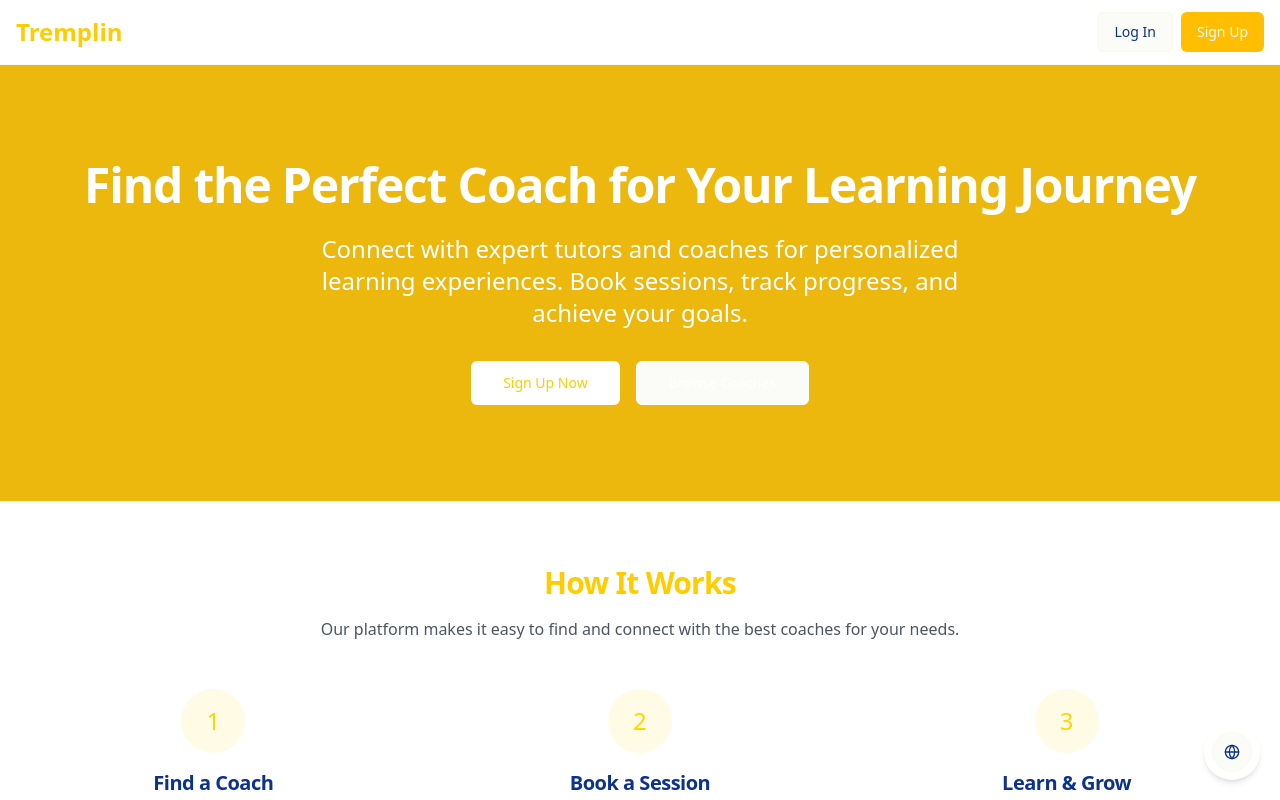
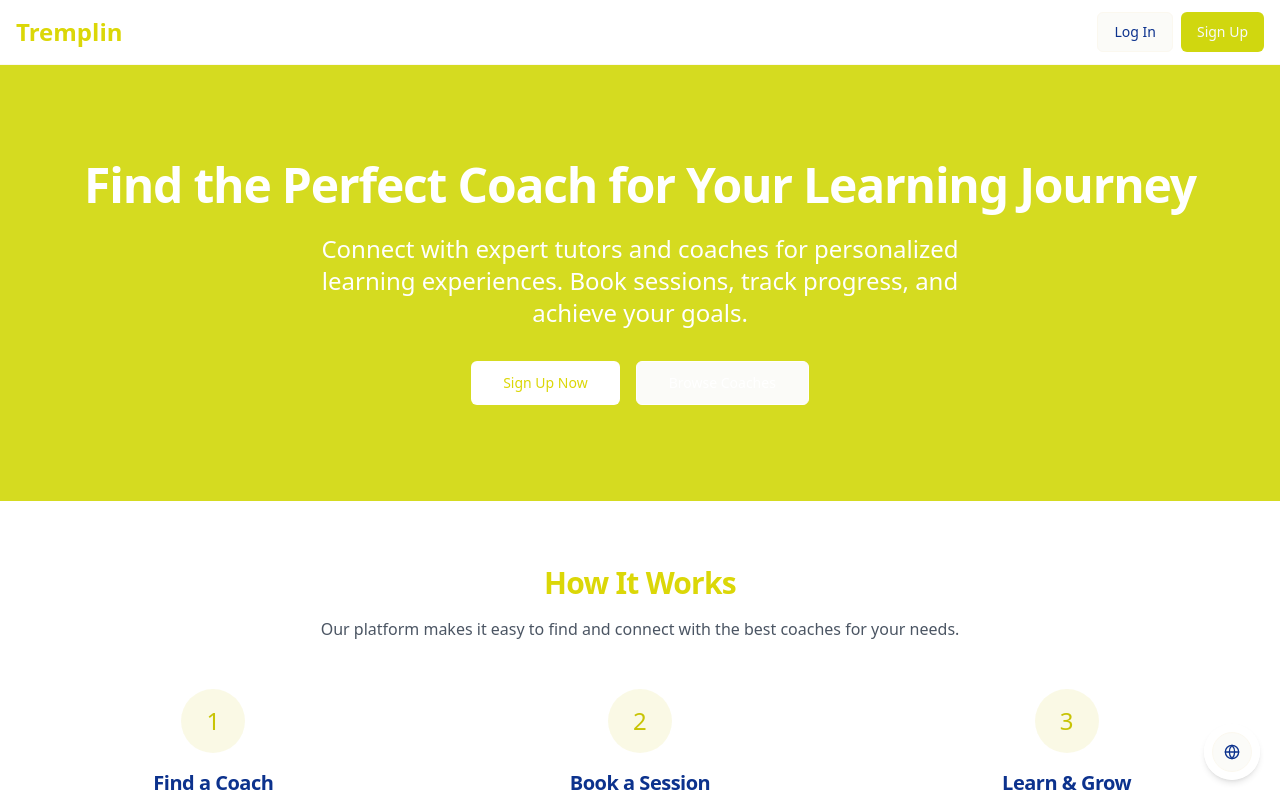
Before and after one commit to dejora/coach-connect-pay, a React (Vite) app: page / in a window 1280 px wide. Shown: the top 800 px of the page. Built offline with nearby package versions, Linux system fonts and the light colour scheme.

Commit message:
Change primary color to yellow
Update the primary color from #EBB70E to #dbd707b in the Tailwind CSS configuration.

```diff
--- a/src/index.css
+++ b/src/index.css
@@ -1,3 +1,4 @@
+
 @tailwind base;
 @tailwind components;
 @tailwind utilities;
@@ -13,16 +14,16 @@
     --popover: 45 30% 98%;
     --popover-foreground: 222.2 84% 30%;
 
-    --primary: 45 100% 50%;
+    --primary: 62 87% 45%;
     --primary-foreground: 210 40% 98%;
 
-    --secondary: 48 100% 85%;
+    --secondary: 62 87% 85%;
     --secondary-foreground: 222.2 84% 30%;
 
     --muted: 50 60% 96%;
     --muted-foreground: 215.4 16.3% 56.9%;
 
-    --accent: 45 100% 96%;
+    --accent: 62 87% 96%;
     --accent-foreground: 222.2 84% 30%;
 
     --destructive: 0 84.2% 60.2%;
@@ -30,18 +31,18 @@
 
     --border: 48 60% 96%;
     --input: 48 60% 96%;
-    --ring: 45 100% 60%;
+    --ring: 62 87% 55%;
 
     --radius: 0.5rem;
 
     --sidebar-background: 50 100% 97%;
     --sidebar-foreground: 240 5.3% 26.1%;
-    --sidebar-primary: 45 100% 50%;
+    --sidebar-primary: 62 87% 45%;
     --sidebar-primary-foreground: 0 0% 98%;
-    --sidebar-accent: 48 100% 95%;
+    --sidebar-accent: 62 87% 95%;
     --sidebar-accent-foreground: 240 5.9% 10%;
     --sidebar-border: 48 60% 90%;
-    --sidebar-ring: 45 100% 60%;
+    --sidebar-ring: 62 87% 55%;
   }
 
   .dark {
@@ -54,16 +55,16 @@
     --popover: 45 20% 95%;
     --popover-foreground: 222.2 84% 30%;
 
-    --primary: 45 100% 50%;
+    --primary: 62 87% 45%;
     --primary-foreground: 222.2 84% 30%;
 
-    --secondary: 48 100% 85%;
+    --secondary: 62 87% 85%;
     --secondary-foreground: 222.2 84% 30%;
 
     --muted: 50 60% 96%;
     --muted-foreground: 215.4 16.3% 56.9%;
 
-    --accent: 45 100% 96%;
+    --accent: 62 87% 96%;
     --accent-foreground: 222.2 84% 30%;
 
     --destructive: 0 84.2% 60.2%;
@@ -71,16 +72,16 @@
 
     --border: 48 60% 96%;
     --input: 48 60% 96%;
-    --ring: 45 100% 60%;
+    --ring: 62 87% 55%;
 
     --sidebar-background: 240 5.9% 10%;
     --sidebar-foreground: 240 4.8% 95.9%;
-    --sidebar-primary: 45 100% 50%;
+    --sidebar-primary: 62 87% 45%;
     --sidebar-primary-foreground: 0 0% 100%;
     --sidebar-accent: 240 3.7% 15.9%;
     --sidebar-accent-foreground: 240 4.8% 95.9%;
     --sidebar-border: 240 3.7% 15.9%;
-    --sidebar-ring: 45 100% 50%;
+    --sidebar-ring: 62 87% 45%;
   }
 }
 
@@ -117,12 +118,12 @@
 
 @layer components {
   .hero {
-    @apply relative overflow-hidden bg-yellow-500 text-white py-16 md:py-24;
+    @apply relative overflow-hidden bg-primary text-white py-16 md:py-24;
   }
 
   .hero::before {
     content: "";
-    @apply absolute top-0 left-0 w-full h-full bg-yellow-300 opacity-10;
+    @apply absolute top-0 left-0 w-full h-full bg-secondary opacity-10;
   }
 
   .section {
--- a/tailwind.config.ts
+++ b/tailwind.config.ts
@@ -1,3 +1,4 @@
+
 
 import type { Config } from "tailwindcss";
 
@@ -54,9 +55,9 @@ export default {
 					foreground: 'hsl(var(--card-foreground))'
 				},
 				brand: {
-          blue: '#ffcc00', // Changed from blue to yellow
-          teal: '#ffd700', // Changed from teal to a different yellow shade
-          light: '#FEF7CD', // Changed to a light yellow
+          blue: '#dbd707',
+          teal: '#c8c406',
+          light: '#f4f3cd',
 				},
 				sidebar: {
 					DEFAULT: 'hsl(var(--sidebar-background))',
```
Also changed, not shown: 1 other file (tests, documents, lock files or other folders).
